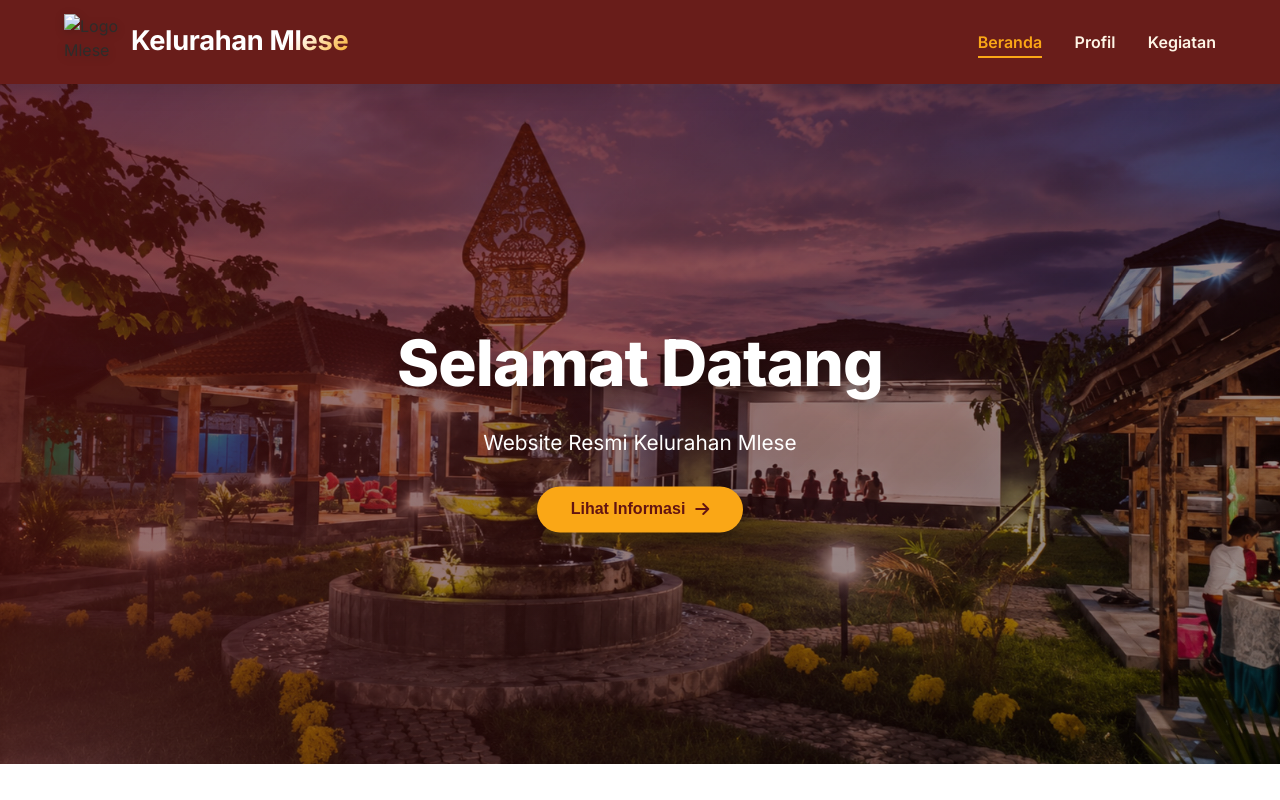
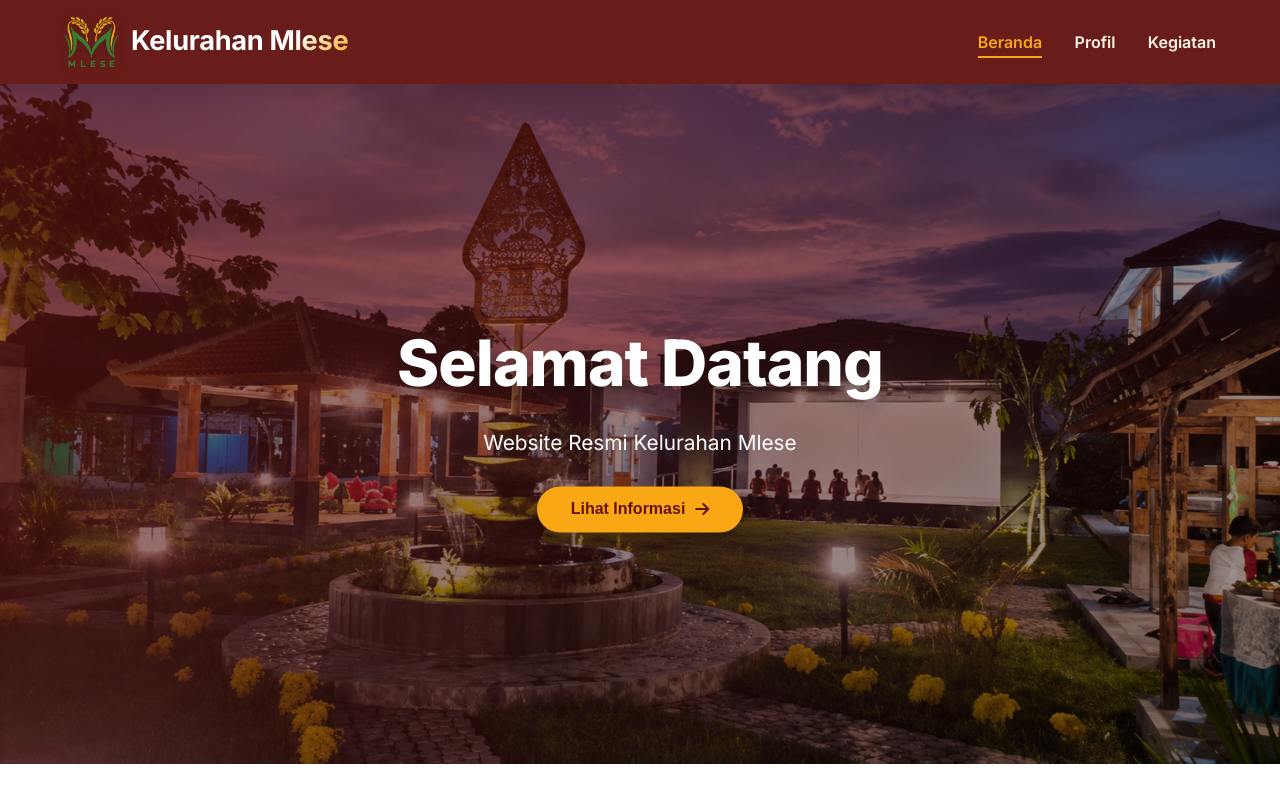
Before and after one commit to rafyusran3-ui/kelurahan-mlese, a plain HTML site: page index.html in a window 1280 px wide. Shown: the top 800 px of the page. Drawn offline with Linux system fonts and the light colour scheme; files whose address does not match are found by name.

Commit message:
Update index.html

```diff
--- a/index.html
+++ b/index.html
@@ -13,7 +13,7 @@
 
 <header class="modern-header">
 <div class="logo">
-<img src="gambar/logo-mlese.png" alt="Logo Mlese">
+<img src="logo-mlese.png" alt="Logo Mlese">
 <h2>Kelurahan Mlese</h2>
 </div>
 <nav>
```
